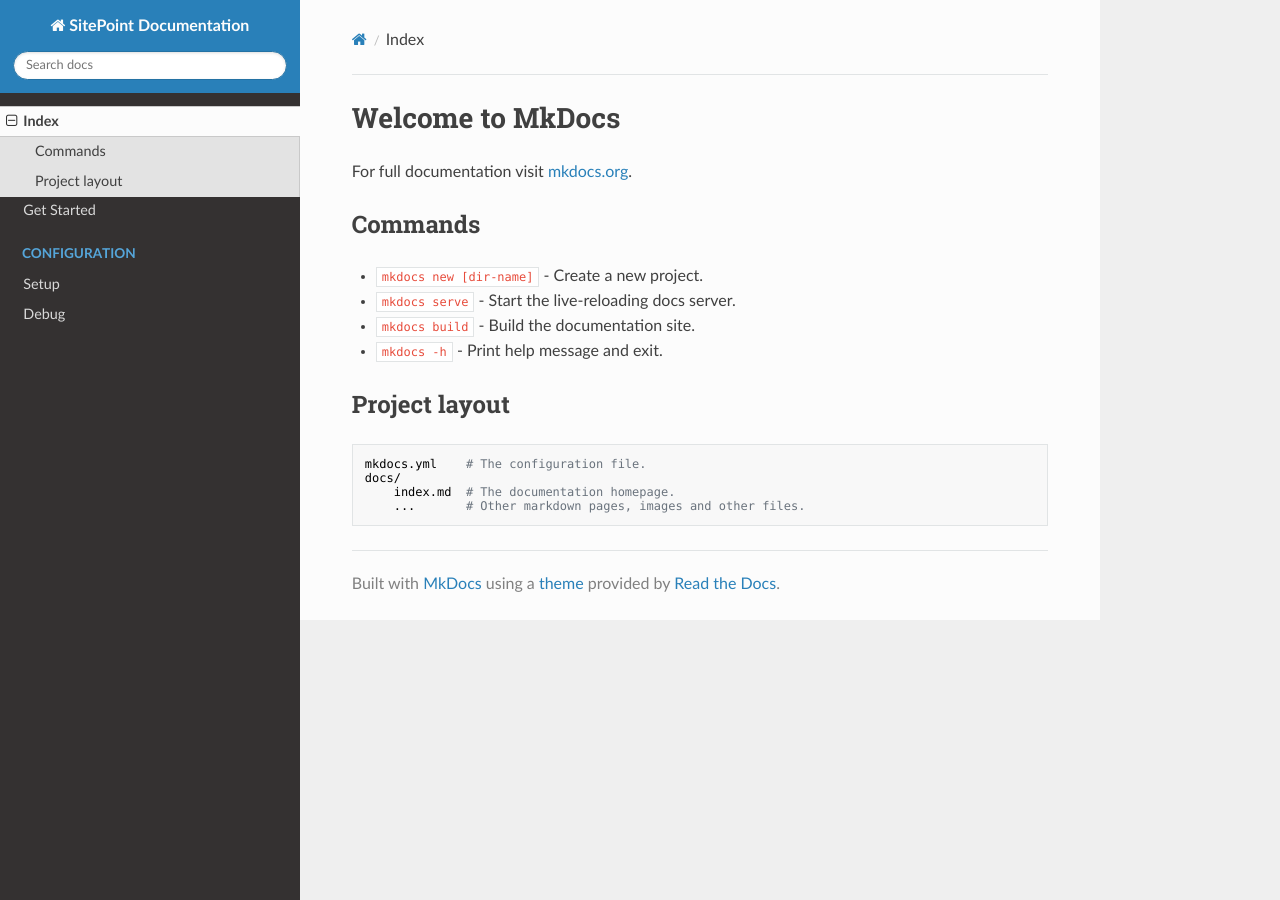
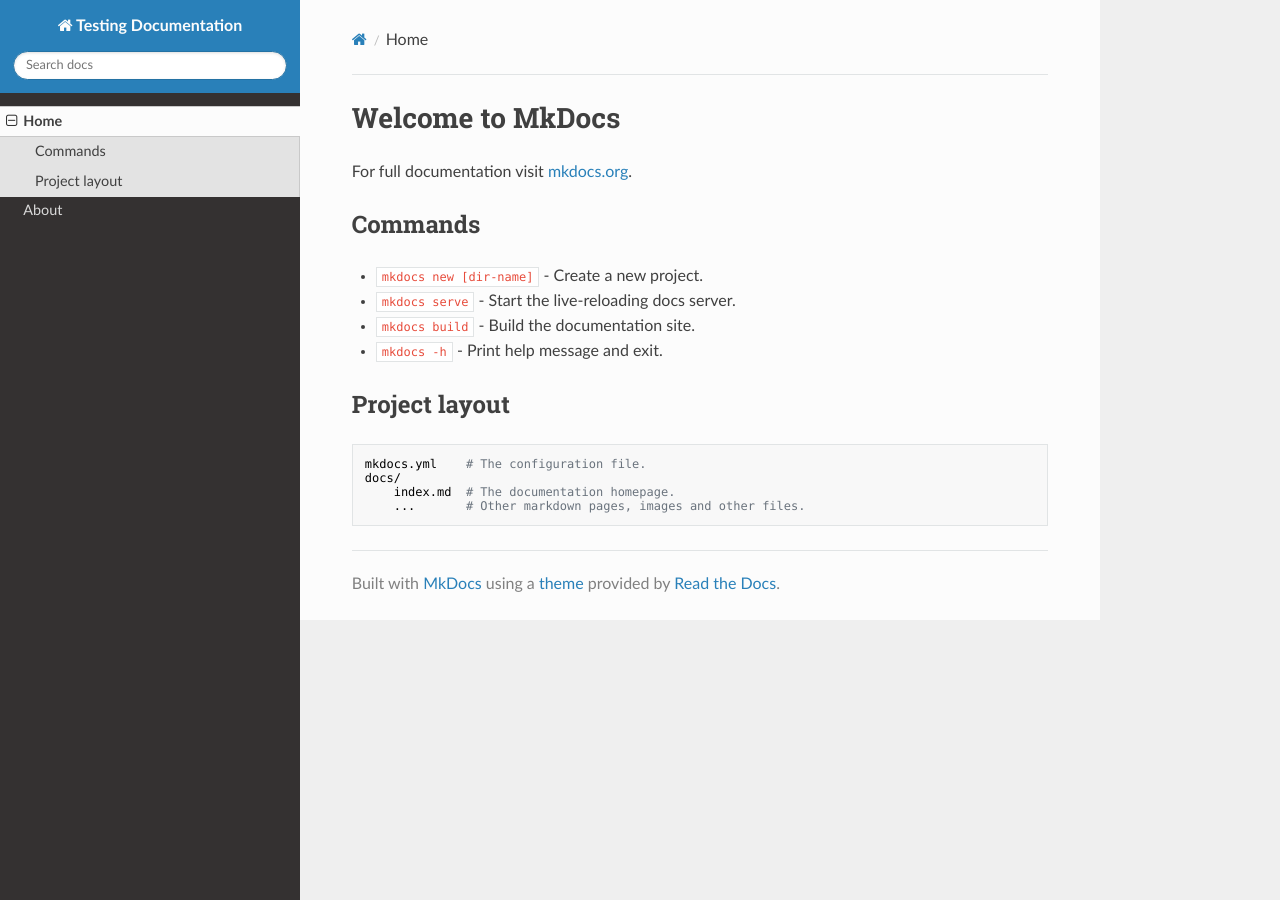
Before and after one commit to hasanulhuda/mkDocs, an MkDocs documentation site: the page built from docs/index.md, in a window 1280 px wide. Built offline with MkDocs 1.6.1, drawn with Linux system fonts in a browser that asks for light colours; nearby versions of some CDN libraries; old or Windows-style settings are respelled for this version of MkDocs.

Commit message:
[Huda] + Update Tampilan

```diff
--- a/mkdocs.yml
+++ b/mkdocs.yml
@@ -1,8 +1,5 @@
-site_name: SitePoint Documentation
-site_description: Description of the description
+site_name: Testing Documentation
+nav:
+  - Home: index.md
+  - About: about.md
 theme: readthedocs
-pages:
-  - ['index.md', 'Index']
-  - ['start.md', 'Get Started']
-  - ['config/setup.md', 'Configuration', 'Setup']
-  - ['config/debug.md', 'Configuration', 'Debug']
```
